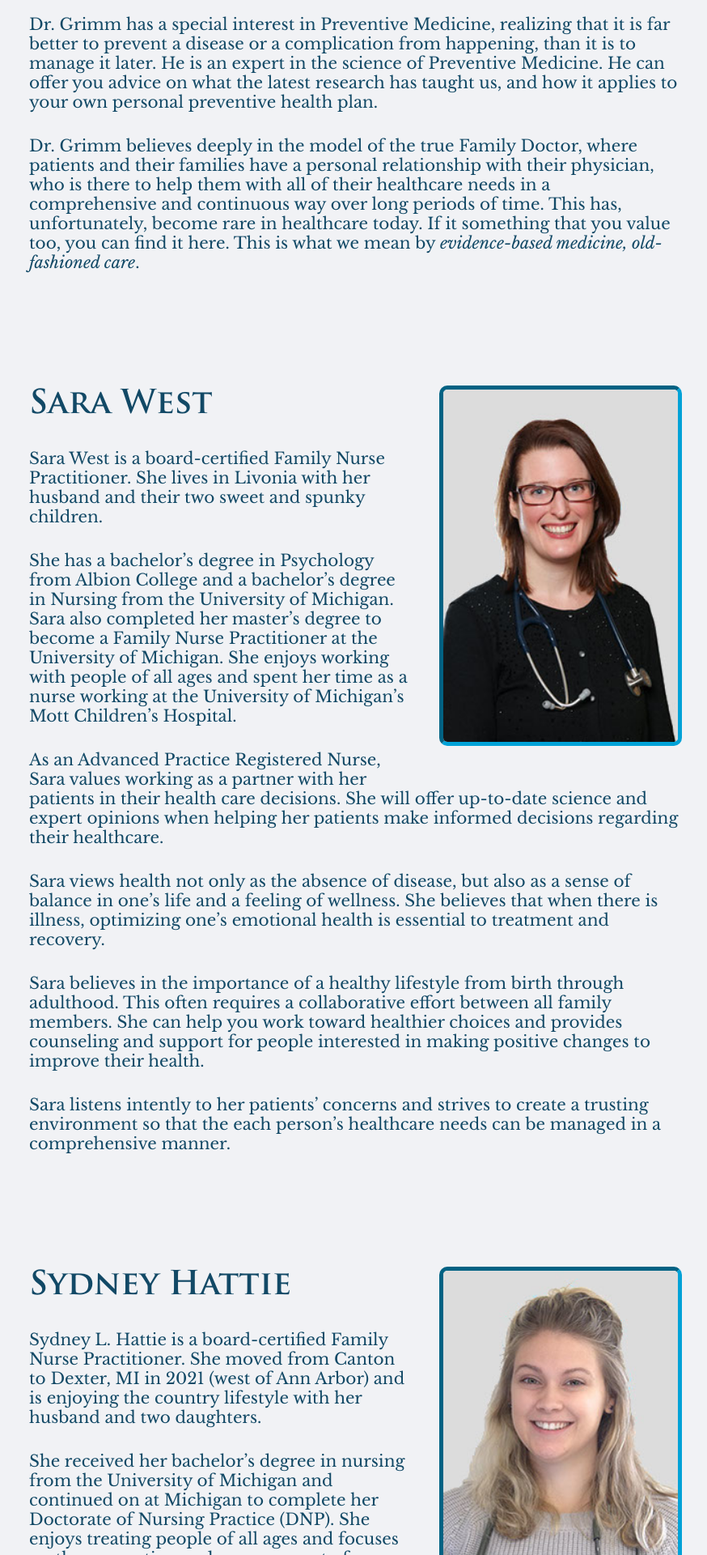
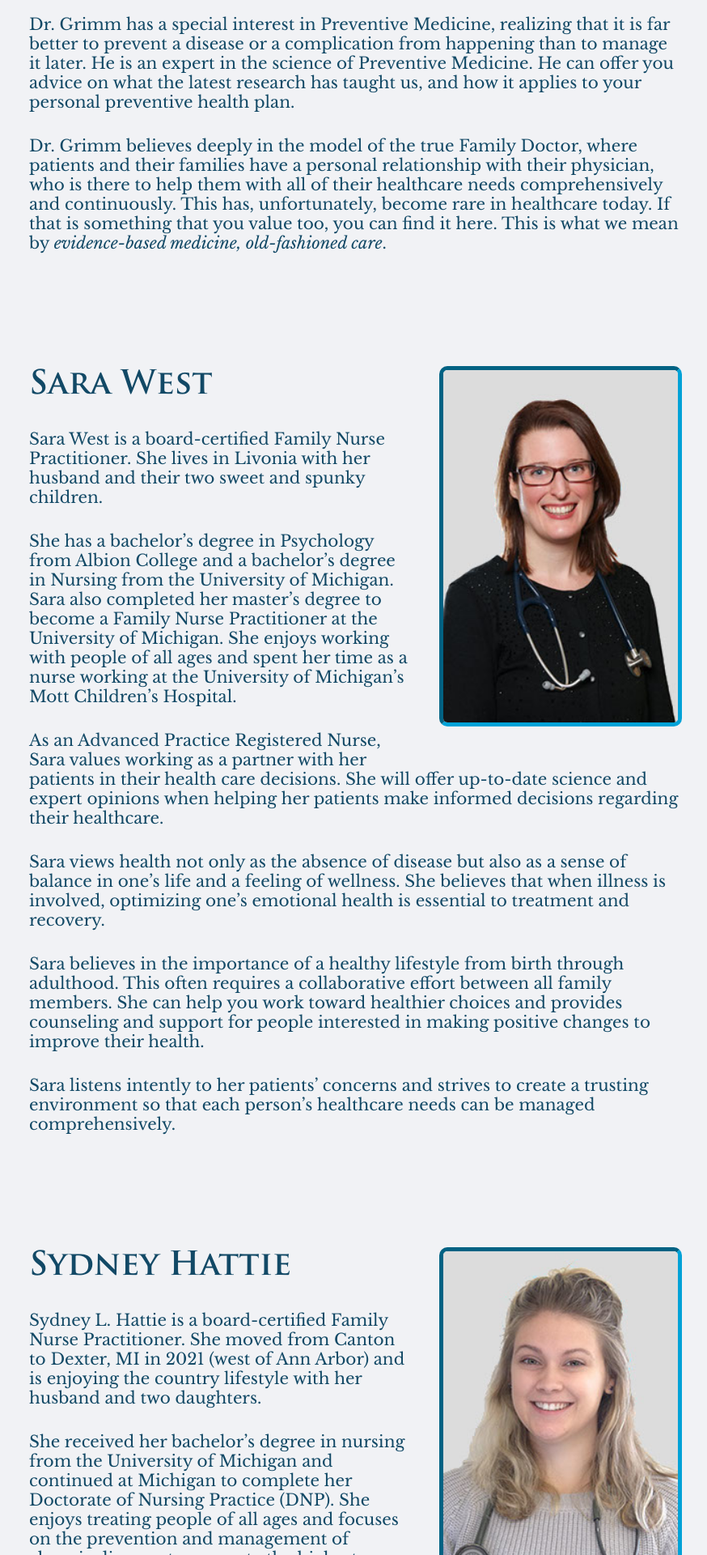
Before and after one commit to thevillagedoctor/thevillagedoctor.github.io, a React (Create React App) app: page /providers in a window 1280 px wide. Shown: the part 880-2800 px from the top of the page at 81% size, without its empty margins (289-1163 px from the left). Built offline with nearby package versions, Linux system fonts and the light colour scheme.

Commit message:
Fixed map, and grammarly update

```diff
--- a/src/routes/contact.tsx
+++ b/src/routes/contact.tsx
@@ -26,7 +26,7 @@ export function Contact() {
 							<p>Sunday ... Closed</p>
 						</div>
 						<div id="info2">
-							<a href="https://www.google.com/maps/dir//50439+Independence+St,+Canton,+MI+48188/@42.3058103,-83.5380666,17z/data=!4m9!4m8!1m0!1m5!1m1!1s0x883b54397a655555:0xa6d679841bc9491f!2m2!1d-83.5358779!2d42.3058064!3e0" target="blank"><img id="map" src="./images/map.png" alt="map"/></a>
+							<a href="https://www.google.com/maps/dir//50439+Independence+St,+Canton,+MI+48188/@42.3058103,-83.5380666,17z/data=!4m9!4m8!1m0!1m5!1m1!1s0x883b54397a655555:0xa6d679841bc9491f!2m2!1d-83.5358779!2d42.3058064!3e0" target="blank"><img id="map" src="./images/map.jpg" alt="map"/></a>
 							<p>50439 Independence St</p>
 							<p>Canton MI, 48188</p>
 							<div className="flexContainer">
@@ -49,14 +49,14 @@ export function Contact() {
 
 						<h2>Find Us</h2>
 						<p>
-							Please be aware that although our street is officially named Independence Street, some mapping sites may still call it Consititution Street.
+							Please be aware that although our street is officially named Independence Street, some mapping sites may still call it Constitution Street.
 						</p>
 						<p>
 							The way to know you are in the right place is that Independence Street is at the intersection of Cherry Hill and Ridge Roads,
 							at the traffic light outside The Village Theatre, and our office is right above Coldstone Creamery.
 						</p>
 						<p>
-							The access to our 2nd floor office is either from the external stairway to the balcony (facing the village fountain),
+							The access to our second-floor office is either from the external stairway to the balcony (facing the village fountain),
 							then use the middle set of doors and turn left, or by using the elevator (access is under the archway) to the 2nd floor and then follow the hallway around to the office.
 						</p>
 					</div>
--- a/src/routes/established-patients.tsx
+++ b/src/routes/established-patients.tsx
@@ -28,8 +28,8 @@ export function EstablishedPatients() {
 						You can schedule an appointment to be seen during our normal office hours.
 						For routine visits, please call in advance so we can give you an appointment that best matches your schedule.
 						When urgent problems come up unexpectedly we will do our best to see you within one business day.
-						Unless you have a life-threatening emergency, it is always better for you to see the doctor who knows you,
-						rather than going to an urgent care or an emergency room.
+						Unless you have a life-threatening emergency, it is always better for you to see a medical provider who knows you,
+						rather than going to the urgent care or emergency room.
 					</p>
 					<p>
 						We value your time, and we make special efforts to keep to our scheduled appointment times.
@@ -41,7 +41,7 @@ export function EstablishedPatients() {
 						The system also allows us to communicate with you electronically,
 						through a portal that protects your personal information in a way that is
 						compliant with the latest healthcare privacy laws and regulations.
-						Through this portal you can send us secure messages,
+						Through this portal, you can send us secure messages,
 						as well as receive messages and test results from us.
 						If you are interested in communicating with us through the portal please contact the office.
 						As long as we have an email address on file in your chart already we can set up a portal account for you.
--- a/src/routes/insurance.tsx
+++ b/src/routes/insurance.tsx
@@ -40,7 +40,7 @@ export class Insurance extends React.Component <{}, insuranceState> {
 				<h1>Insurance Information</h1>
 					<div className="infoBody">
 						<p>
-							Below are lists common insurance plans that we either accept or do not.  If you have questions about other
+							Below are lists of common insurance plans that we either accept or do not.  If you have questions about other
 							insurance plans, please give our office a call and we would be happy to work with you.
 						</p>
 						<h2>Insurance Plans We Accept</h2>
--- a/src/routes/new-patients.tsx
+++ b/src/routes/new-patients.tsx
@@ -32,8 +32,8 @@ export function NewPatients() {
 						You can schedule an appointment to be seen during our normal office hours.
 						For routine visits, please call in advance so we can give you an appointment that best matches your schedule.
 						When urgent problems come up unexpectedly we will do our best to see you within one business day.
-						Unless you have a life-threatening emergency, it is always better for you to see the doctor who knows you,
-						rather than going to an urgent care or an emergency room.
+						Unless you have a life-threatening emergency, it is always better for you to see a medical provider who knows you,
+						rather than going to the urgent care or emergency room.
 					</p>
 					<p>
 						We value your time, and we make special efforts to keep to our scheduled appointment times.
@@ -44,7 +44,7 @@ export function NewPatients() {
 					<a className="button" href="./pdfs/pediatric-form-set.pdf" target="blank">New Patient Pediatrics Form (ages 0-17)</a>
 					<h2>Email</h2>
 					<p>
-						If you would like to send us an email please address it to info@thevillagedoctor.net and we will get back with you as soon as possible.
+						If you would like to send us an email please address it to info@thevillagedoctor.net and we will get back to you as soon as possible.
 						Please do not use email to ask specific questions about your health or your medical care as email is not secure enough to use for this purpose.
 						Kindly note that emails will not be answered during the weekend, and never use email for urgent questions or emergencies.
 					</p>
--- a/src/routes/providers.tsx
+++ b/src/routes/providers.tsx
@@ -13,7 +13,7 @@ export function Providers() {
             <h2>Dr. Grimm</h2>
             <p>
               Dr. Ken Grimm is board certified in Family Medicine. He grew up in Pittsburgh, Pennsylvania, but has made Michigan his home since 1994.
-              He lives in Cherry Hill Village, less than one mile from the practice, where he and his wife raised there two children.
+              He lives in Cherry Hill Village, less than one mile from the practice, where he and his wife raised their two children.
               His bachelor's degree is from The Johns Hopkins University, and his medical degree is from the University of Pennsylvania.
               He completed his residency at the University of Michigan, where he served as chief resident in his final year.
               He has been in practice in the area since 1997. He has taught medical students from both the University of Michigan and Wayne State University,
@@ -25,15 +25,15 @@ export function Providers() {
               allowing them to make their own best, most informed decisions regarding their healthcare.
             </p>
             <p>
-              Dr. Grimm has a special interest in Preventive Medicine, realizing that it is far better to prevent a disease or a complication from happening,
-              than it is to manage it later. He is an expert in the science of Preventive Medicine.
-              He can offer you advice on what the latest research has taught us, and how it applies to your own personal preventive health plan.
+              Dr. Grimm has a special interest in Preventive Medicine, realizing that it is far better to prevent a disease or a complication from happening
+              than to manage it later. He is an expert in the science of Preventive Medicine.
+              He can offer you advice on what the latest research has taught us, and how it applies to your personal preventive health plan.
             </p>
             <p>
               Dr. Grimm believes deeply in the model of the true Family Doctor,
               where patients and their families have a personal relationship with their physician,
-              who is there to help them with all of their healthcare needs in a comprehensive and continuous way over long periods of time.
-              This has, unfortunately, become rare in healthcare today. If it something that you value too, you can find it here.
+              who is there to help them with all of their healthcare needs comprehensively and continuously.
+              This has, unfortunately, become rare in healthcare today. If that is something that you value too, you can find it here.
               This is what we mean by <span className="italics">evidence-based medicine, old-fashioned care</span>.
             </p>
           </div>
@@ -56,8 +56,8 @@ export function Providers() {
               when helping her patients make informed decisions regarding their healthcare.
             </p>
             <p>
-              Sara views health not only as the absence of disease, but also as a sense of balance in one’s life and a feeling of wellness.
-              She believes that when there is illness, optimizing one’s emotional health is essential to treatment and recovery.
+              Sara views health not only as the absence of disease but also as a sense of balance in one’s life and a feeling of wellness.
+              She believes that when illness is involved, optimizing one’s emotional health is essential to treatment and recovery.
             </p>
             <p>
               Sara believes in the importance of a healthy lifestyle from birth through adulthood.
@@ -66,7 +66,7 @@ export function Providers() {
             </p>
             <p>
               Sara listens intently to her patients’ concerns and strives to create a trusting environment
-              so that the each person’s healthcare needs can be managed in a comprehensive manner.
+              so that each person’s healthcare needs can be managed comprehensively.
             </p>
           </div>
           <div className="provider">
@@ -78,7 +78,7 @@ export function Providers() {
             </p>
             <p>
               She received her bachelor’s degree in nursing from the University of Michigan
-              and continued on at Michigan to complete her Doctorate of Nursing Practice (DNP).
+              and continued at Michigan to complete her Doctorate of Nursing Practice (DNP).
               She enjoys treating people of all ages and focuses on the prevention and
               management of chronic diseases to promote the highest quality of life.
             </p>
@@ -93,8 +93,8 @@ export function Providers() {
               patients can be supported to make the best health decisions for themselves and their families.
             </p>
             <p>
-              With her DNP, Sydney dedicated extra years of schooling to learning about quality improvement
-              and how to implement best practices into a healthcare setting.
+              With her DNP, Sydney dedicated extra years of schooling to better understand quality improvement
+              and how to implement best practices in a healthcare setting.
             </p>
             <p>
               Sydney believes through a strong provider-patient relationship, every patient can reach their full health potential.
--- a/src/routes/welcome.tsx
+++ b/src/routes/welcome.tsx
@@ -29,7 +29,7 @@ export function Welcome() {
 							<p>Sunday ... Closed</p>
 						</div>
 						<div id="info2">
-							<a href="https://www.google.com/maps/dir//50439+Independence+St,+Canton,+MI+48188/@42.3058103,-83.5380666,17z/data=!4m9!4m8!1m0!1m5!1m1!1s0x883b54397a655555:0xa6d679841bc9491f!2m2!1d-83.5358779!2d42.3058064!3e0" target="blank"><img id="map" src="./images/map.png" alt="map"/></a>
+							<a href="https://www.google.com/maps/dir//50439+Independence+St,+Canton,+MI+48188/@42.3058103,-83.5380666,17z/data=!4m9!4m8!1m0!1m5!1m1!1s0x883b54397a655555:0xa6d679841bc9491f!2m2!1d-83.5358779!2d42.3058064!3e0" target="blank"><img id="map" src="./images/map.jpg" alt="map"/></a>
 							<p>50439 Independence St</p>
 							<p>Canton MI, 48188</p>
 							<div className="flexContainer">
@@ -60,7 +60,7 @@ export function Welcome() {
 					After signing in at the Reception Desk please make yourself comfortable in our waiting room.
 					There is a children's area where the little ones are welcome to read,
 					play or color while still being close to a parent or guardian.
-					There is a desk for doing homework, and a quiet area with cards and "older" games.
+					There is a desk for doing homework and a quiet area with cards and "older" games.
 					Some of these games have smaller parts which might be dangerous for young children to play with so please
 					keep them in the quiet area. If you should need to use the internet while here we have a guest network available.
 					</p>
--- a/src/styles/typical-content-mobile.css
+++ b/src/styles/typical-content-mobile.css
@@ -2,6 +2,7 @@
     .typical-content {
         margin: 40px auto;
         width: 100vw;
+        padding-bottom: 100px;
     }
 
     .typical-content h1 {
@@ -11,9 +12,6 @@
 }
 
 @media screen and (max-width: 768px) {
-    .typical-content {
-        padding-bottom: 100px;
-    }
 
     .typical-content h1 {
         margin: 100px 0 0 0;
```
Also changed, not shown: src/routes/about.tsx (+6 -6 lines), public/images/map.jpg (renamed from public/images/map.PNG).
